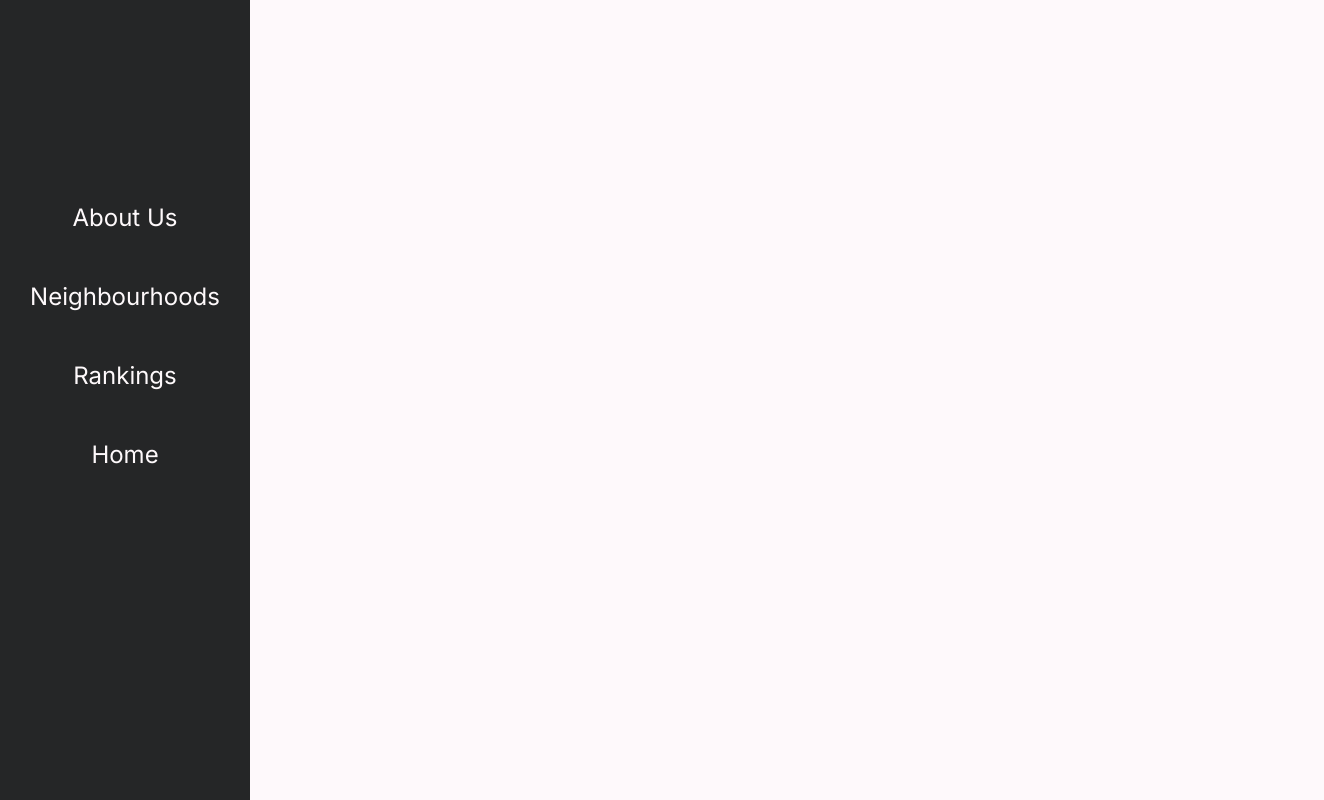
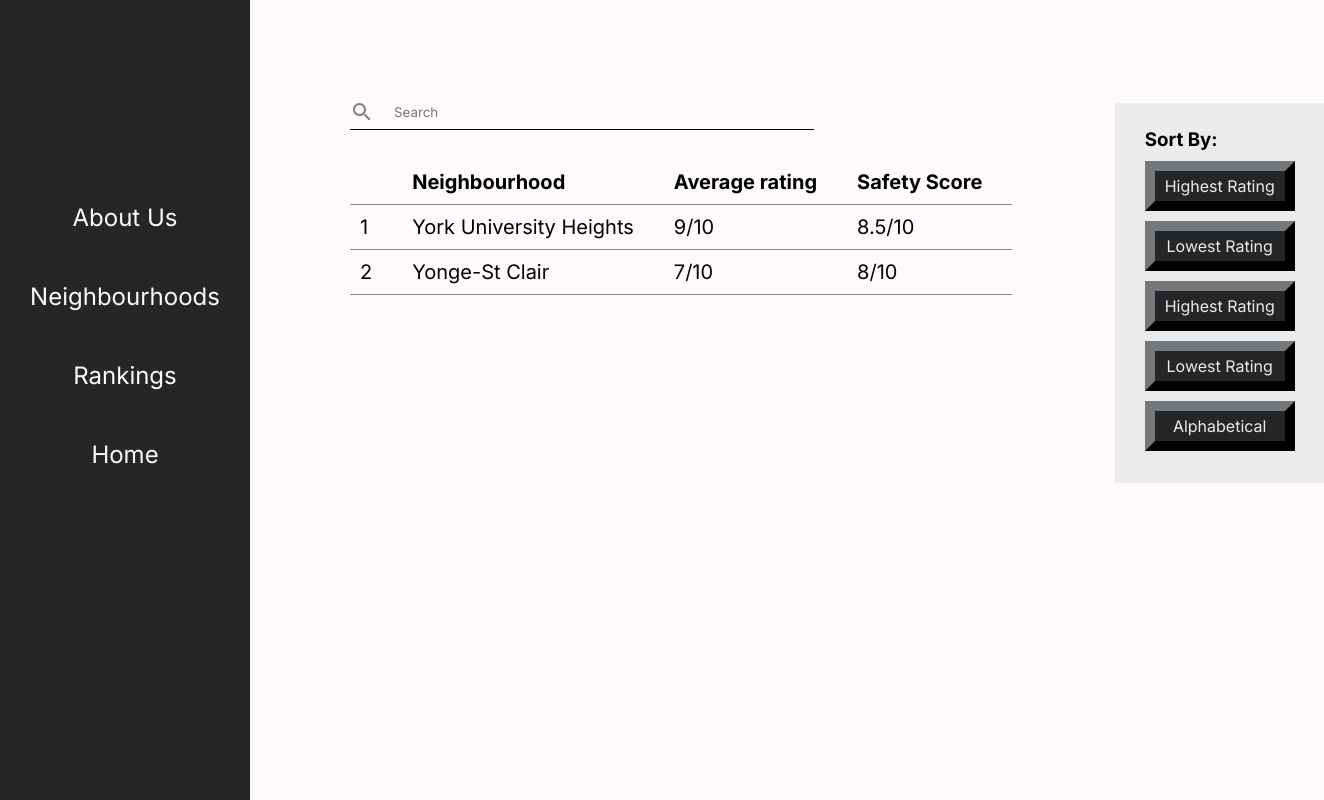
Before and after one commit to rafeerahman/Neighbourhoodly, a React (Create React App) app in the folder neighbourhood.ly/: page /Rankings in a window 1280 px wide. Shown: the whole page, 1324 px wide, since content can reach past the window. Built offline with nearby package versions, Linux system fonts and the light colour scheme.

Commit message:
rankings list

```diff
--- /dev/null
+++ b/neighbourhood.ly/src/components/Rankings.css
@@ -0,0 +1,70 @@
+/* table{
+	border-collapse: collapse;
+	border: 0px;
+    border-bottom: 1px solid #928787;
+} */
+
+th {
+	border-collapse: collapse;
+	border: 0px;
+    border-bottom: 1px solid #928787;
+    font-size: 20px;
+    text-align: left;
+    padding: 10px;
+    padding-right: 30px;
+    padding-top: 40px;
+}
+
+td {
+	border-collapse: collapse;
+	border: 0px;
+    border-bottom: 1px solid #928787;
+    font-size: 20px;
+    text-align: left;
+    padding: 10px;
+    padding-right: 30px;
+}
+
+button {
+    font-size: 16px;
+    width: 150px;
+    height: 50px;
+    background-color: #252627;
+    color: #EBEBEB;
+    border-width: 10px;
+    border-color: #252627;
+    vertical-align: middle;
+}
+
+.RankingContainer {
+    float: left;
+    position: relative;
+    margin: 5% 0 0 10%;
+    margin-left: 320px;
+}
+
+.RankingContainer ul li {
+    margin: 30px;
+    display: inline-block;
+}
+
+.sortBar {
+    position: absolute;
+    left: 110%;
+    top: 15%;
+
+    width: 29%;
+    height: 380px;
+    background: #EBEBEB;
+}
+
+.sortBar ul {
+    margin-top: 25px;
+    vertical-align: middle;
+}
+
+.sortBar ul li {
+    margin: 10px;
+    margin-left: 30px;
+    display: block;
+}
--- /dev/null
+++ b/neighbourhood.ly/src/components/RankingsList.js
@@ -0,0 +1,113 @@
+import React, { Component } from 'react'
+import Neighbourhood from './Neighbourhood'
+import { uid } from "react-uid";
+import styled from 'styled-components';
+import NeighbourhoodPage from '../pages/NeighbourhoodPage';
+import LogIn from '../pages/homePages/LogIn'
+import {Link, BrowserRouter, Route, Switch } from 'react-router-dom';
+import Register from '../pages/homePages/Register';
+import '../components/Rankings.css'
+
+export class RankingsList extends Component {
+
+    // state = {
+    //     sort: "highestRating"
+    // }
+
+    render() {
+
+    let sort = "highestRating"
+    const {neighbourhoods} = this.props
+    let rank = 0
+
+    if (sort == "highestRating") {
+        neighbourhoods.sort((first, second) => {
+            return second.avgUserRating - first.avgUserRating
+        });
+    } else if (sort == "lowestRating") {
+        neighbourhoods.sort((first, second) => {
+            return first.avgUserRating - second.avgUserRating
+        });
+    } else if (sort == "highestSafety") {
+        neighbourhoods.sort((first, second) => {
+            return second.safetyScore - first.safetyScore
+        });
+    } else if (sort == "lowestSafety") {
+        neighbourhoods.sort((first, second) => {
+            return first.safetyScore - second.safetyScore
+        });
+    } else if (sort == "alpha") {
+        neighbourhoods.sort((first, second) => {
+            if (first.title.toLowerCase() > second.title.toLowerCase()){
+              return 1
+            } else {
+              return -1
+            }
+        });
+    }
+
+    return (
+        <div>
+            <tbody>
+                <tr>
+                    <th>
+                    </th>
+                    <th>
+                        Neighbourhood
+                    </th>
+                    <th>
+                        Average rating
+                    </th>
+                    <th>
+                        Safety Score
+                    </th>
+                </tr>
+                {neighbourhoods.map((neighbourhood) => {
+                    rank=rank+1
+                    return (
+                        <tr>
+                            <td>
+                                {rank}
+                            </td>
+                            <td>
+                                <Link to={`/${neighbourhood.title}`}>
+                                <a>{neighbourhood.title}</a>
+                                </Link>
+                            </td>
+                            <td>
+                                {neighbourhood.avgUserRating}/10
+                            </td>
+                            <td>
+                                {neighbourhood.safetyScore}/10
+                            </td>
+                        </tr>
+                    )
+                })}
+            </tbody>
+
+
+            <div className="sortBar">
+                    <ul>
+                        <li><h3>Sort By:</h3></li>
+                        <li>
+                            <button onClick={sort = "highestRating"}>Highest Rating</button>
+                        </li>
+                        <li>
+                            <button onClick={sort = "lowestRating"}>Lowest Rating</button>
+                        </li>
+                        <li>
+                            <button onClick={sort = "highestSafety"}>Highest Rating</button>                        </li>
+                        <li>
+                            <button onClick={sort = "lowestSafety"}>Lowest Rating</button>                         </li>
+                        <li>
+                            <button onClick={sort = "alpha"}>Alphabetical</button>
+                        </li>
+                    </ul>
+            </div>
+
+        </div>
+    )
+  }
+}
+
+export default RankingsList
--- /dev/null
+++ b/neighbourhood.ly/src/components/SortBar.js
@@ -0,0 +1,37 @@
+import React, { Component } from 'react'
+import '../components/Rankings.css'
+
+export class SortBar extends Component {
+
+    render(){
+
+        let sort = ""
+
+        return(
+            <div>
+                <div className="sortBar">
+                    Sort By:
+                    <ul>
+                        <li>
+                            <button onClick={(e) => sort = "highestRating"}>Highest Rating</button>
+                        </li>
+                        <li>
+                            <button onClick={(e) => sort = "lowestRating"}>Lowest Rating</button>
+                        </li>
+                        <li>
+                            <button onClick={(e) => sort = "highestSafety"}>Highest Safety</button>
+                        </li>
+                        <li>
+                            <button onClick={(e) => sort = "lowestSafety"}>Lowest Safety</button>
+                        </li>
+                        <li>
+                            <button onClick={(e) => sort = "alpha"}>Alphabetical</button>
+                        </li>
+                    </ul>
+                </div>
+            </div>
+        )
+    }
+}
+
+export default SortBar
--- a/neighbourhood.ly/src/pages/Rankings.js
+++ b/neighbourhood.ly/src/pages/Rankings.js
@@ -1,11 +1,19 @@
 import React, { Component } from 'react'
 import NeighbourhoodList from '../components/NeighbourhoodList'
 import Sidebar from '../components/Sidebar'
+import styled from 'styled-components'
+import RankingsList from '../components/RankingsList'
+// import '../components/Rankings.css'
+import SearchBar from '../components/SearchBar'
+import SortBar from '../components/SortBar'
+import '../components/Rankings.css'
 
 export class Rankings extends Component {
     render(){
         const {data, isLoggedIn} = this.props
         return(
+            <div>
+
                 <Sidebar className="sidebar"
                 SignInType={isLoggedIn() ? "MainMenu" : "LogIn"}
                 tab1="About Us"
@@ -13,6 +21,14 @@ export class Rankings extends Component {
                 tab3="Rankings"
                 tab4="Home"
                 showMenu={true}/>
+
+
+                <div className='RankingContainer'>
+                    <ul>
+                        <li> <SearchBar/> <RankingsList neighbourhoods={data}/> </li>
+                    </ul>
+                </div>
+            </div>
         )
     }
 }
```
Lines whose indentation alone changed are shown as unchanged.
